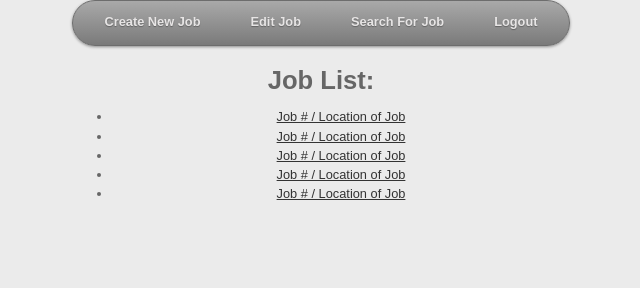
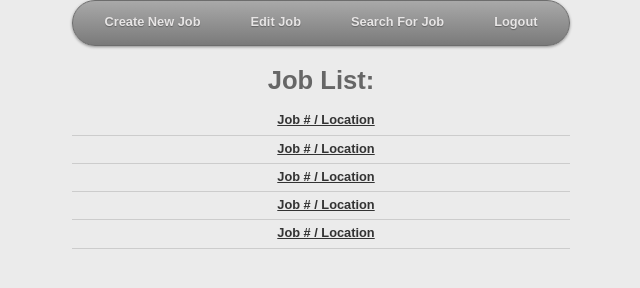
Before and after one commit to Demonic-Penguin/RMI-Backend, a plain HTML site: page Main.html in a window 1280 px wide. Shown: the whole page, without its empty margins (319-959 px from the left). Drawn offline with Linux system fonts and the light colour scheme.

Commit message:
Updated Job List
Changed the text and style of the job list on the main page.

```diff
--- a/Main.html
+++ b/Main.html
@@ -22,12 +22,12 @@
 			<h1>Job List:</h1>
 		</div>
 		<div>
-			<ul id="joblist">
-				<li><a href="">Job # / Location of Job</a></li>
-				<li><a href="">Job # / Location of Job</a></li>
-				<li><a href="">Job # / Location of Job</a></li>
-				<li><a href="">Job # / Location of Job</a></li>
-				<li><a href="">Job # / Location of Job</a></li>
+			<ul id="joblist" style="list-style: none;">
+				<li><a href="#">Job # / Location</a></li>
+				<li><a href="#">Job # / Location</a></li>
+				<li><a href="#">Job # / Location</a></li>
+				<li><a href="#">Job # / Location</a></li>
+				<li><a href="#">Job # / Location</a></li>
 			</ul>
 		</div>
 	</body>
--- a/css/style2.css
+++ b/css/style2.css
@@ -321,3 +321,23 @@ html[xmlns] #nav {
 * html #nav {
 	height: 1%;
 }
+
+#joblist {
+  list-style: none;
+  text-align: center;
+  margin: 1em 0;
+  padding: 0;
+}
+
+#joblist li {
+  font-weight: bold;
+  margin: 0;
+  padding: 3px 10px 5px 20px;
+  border-bottom: 1px solid #ccc;
+  color: #666;
+}
+
+#joblist li a:hover {
+  color: #000;
+  background-color: #ddd;
+}
```
